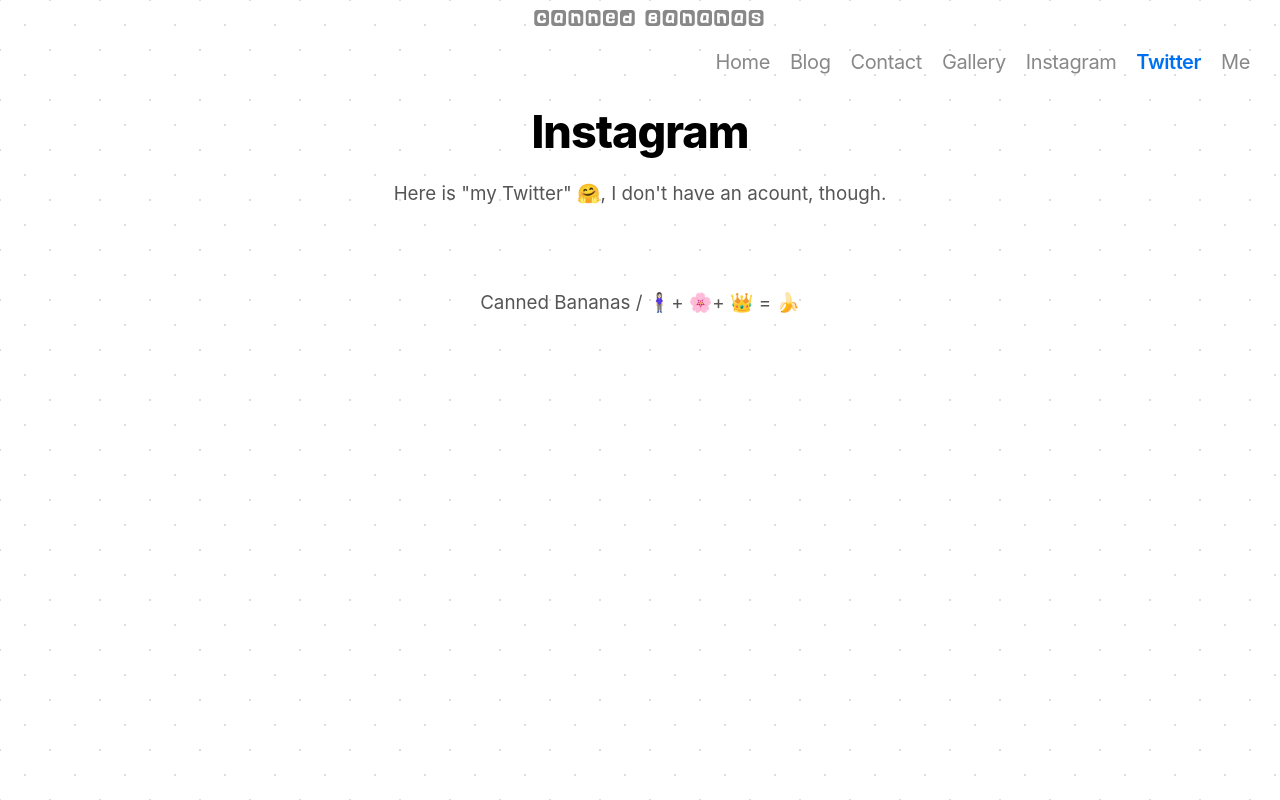
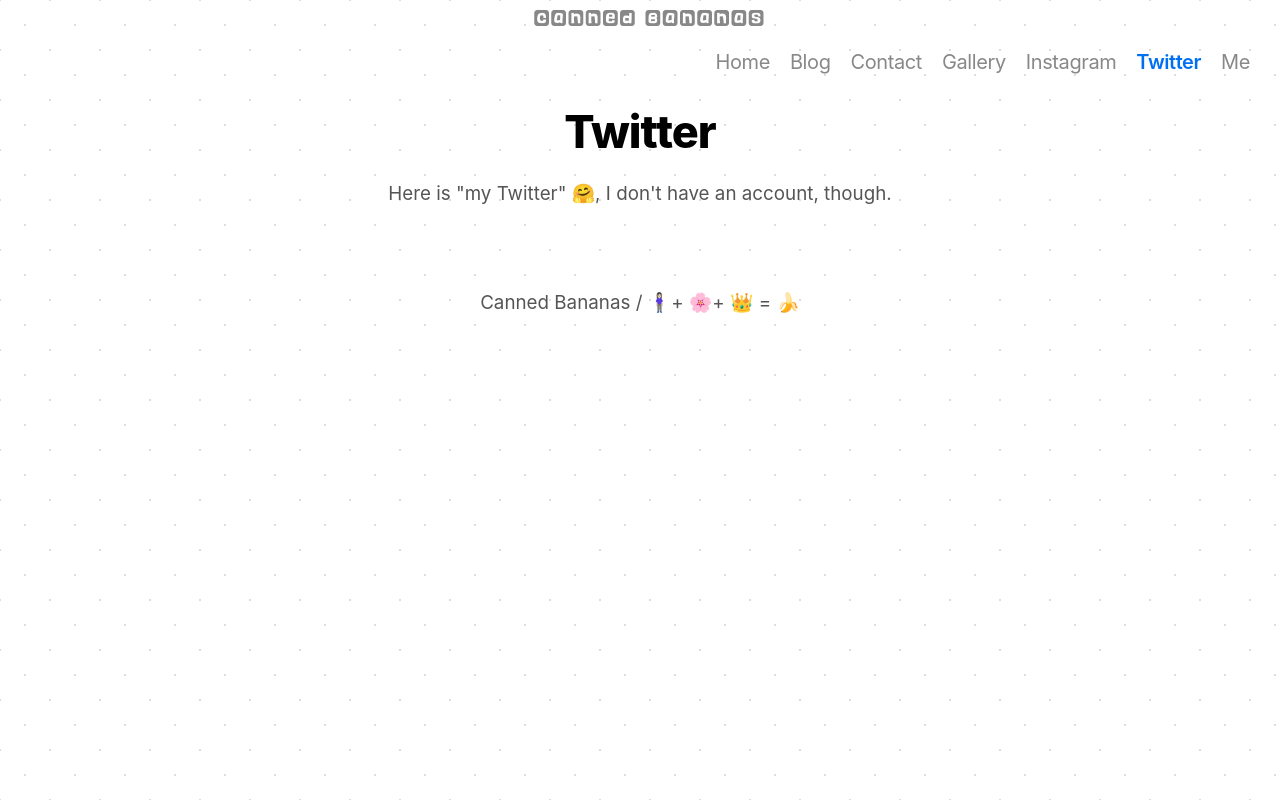
Before and after one commit to standingflower0607/notion-blog, a Next.js app: page /twitter in a window 1280 px wide. Built offline with nearby package versions, Linux system fonts and the light colour scheme.

Commit message:
modified its design

```diff
--- a/src/pages/instagram.tsx
+++ b/src/pages/instagram.tsx
@@ -16,7 +16,7 @@ export default () => (
     <Header titlePre="Instagram" />
     <div className="container">
       <h1>Instagram</h1>
-      <p>Here is "my Instagram" 😎, I don't have an acount, though.</p>
+      <p>Here is "my Instagram" 😎, I don't have an account, though.</p>
       <Gallery photos={photos} />
     </div>
   </>
--- a/src/pages/twitter.tsx
+++ b/src/pages/twitter.tsx
@@ -10,8 +10,8 @@ export default () => (
   <>
     <Header titlePre="Twitter" />
     <div className="container">
-      <h1>Instagram</h1>
-      <p>Here is "my Twitter" 🤗, I don't have an acount, though.</p>
+      <h1>Twitter</h1>
+      <p>Here is "my Twitter" 🤗, I don't have an account, though.</p>
     </div>
   </>
 )
--- a/src/styles/me.module.css
+++ b/src/styles/me.module.css
@@ -7,7 +7,7 @@
 }
 
 .section {
-  padding: 0.3rem;
+  padding: 0.5rem;
   margin-bottom: 2rem;
   border: 0.05rem dotted dimgrey;
 }
```
